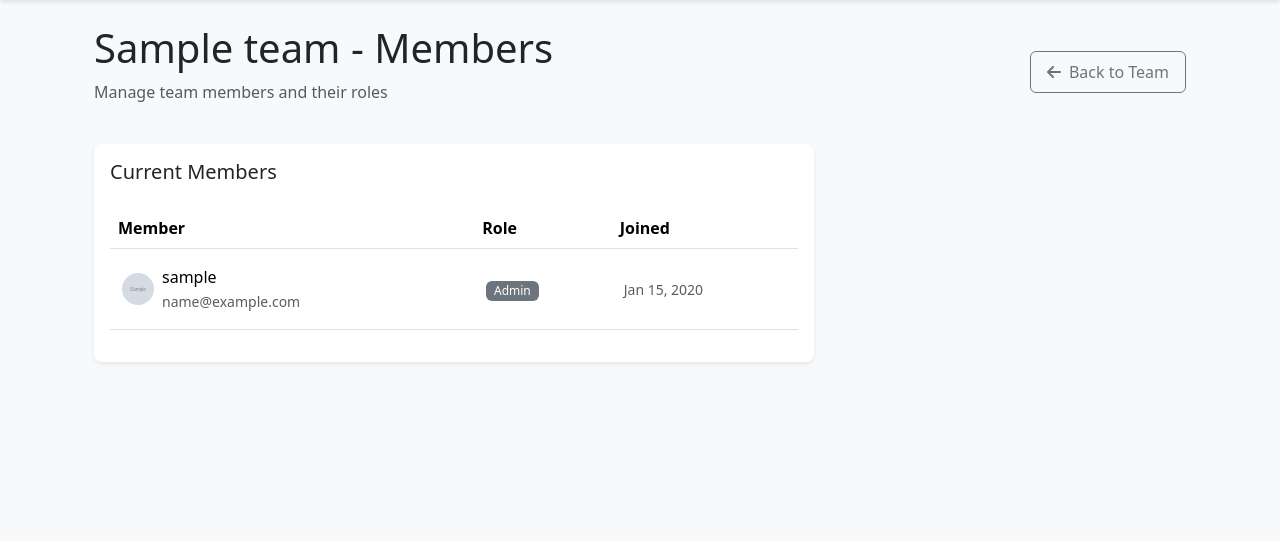
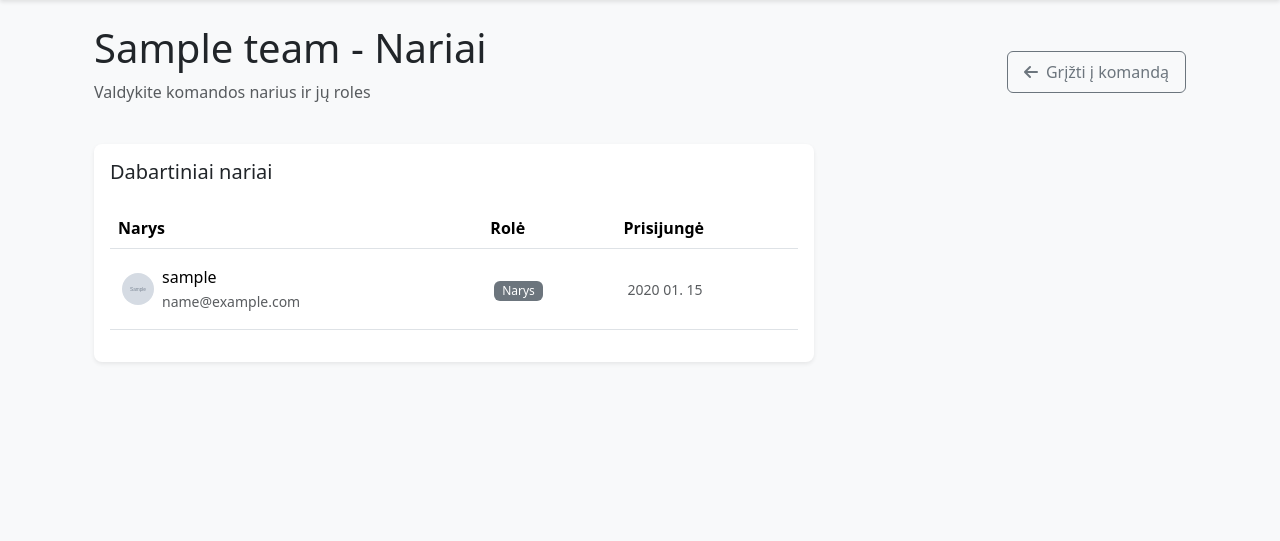
Before and after one commit to ponasObuolys/Django-Kanban, a Django app: template templates/teams/team_members.html in a window 1280 px wide. Shown: the part 56-597 px from the top of the page. Run offline with Django 3.2, Linux system fonts and the light colour scheme; the template is opened without the code that fills it: most values are stand-ins (such as "Sample title", 1, 10 or a date in 2020); grey boxes marked "Sample" are stand-in pictures; some libraries are stand-ins or nearby versions.

Commit message:
Nariu pakeitimai

```diff
--- a/templates/teams/team_members.html
+++ b/templates/teams/team_members.html
@@ -1,17 +1,17 @@
 {% extends 'base.html' %}
 {% load static %}
 
-{% block title %}Team Members - {{ team.name }} - Gretvė Tasker{% endblock %}
+{% block title %}Komandos nariai - {{ team.name }} - Gretvė Tasker{% endblock %}
 
 {% block content %}
 <div class="container">
     <div class="d-flex justify-content-between align-items-center mb-4">
         <div>
-            <h1 class="mb-2">{{ team.name }} - Members</h1>
-            <p class="text-muted">Manage team members and their roles</p>
+            <h1 class="mb-2">{{ team.name }} - Nariai</h1>
+            <p class="text-muted">Valdykite komandos narius ir jų roles</p>
         </div>
         <a href="{% url 'teams:team_detail' team_id=team.id %}" class="btn btn-outline-secondary">
-            <i class="fas fa-arrow-left me-2"></i>Back to Team
+            <i class="fas fa-arrow-left me-2"></i>Grįžti į komandą
         </a>
     </div>
 
@@ -20,17 +20,17 @@
         <div class="col-lg-8">
             <div class="card shadow-sm">
                 <div class="card-body">
-                    <h5 class="card-title mb-4">Current Members</h5>
+                    <h5 class="card-title mb-4">Dabartiniai nariai</h5>
 
                     <div class="table-responsive">
                         <table class="table table-hover align-middle">
                             <thead>
                                 <tr>
-                                    <th>Member</th>
-                                    <th>Role</th>
-                                    <th>Joined</th>
+                                    <th>Narys</th>
+                                    <th>Rolė</th>
+                                    <th>Prisijungė</th>
                                     {% if is_admin %}
-                                    <th>Actions</th>
+                                    <th>Veiksmai</th>
                                     {% endif %}
                                 </tr>
                             </thead>
@@ -53,7 +53,7 @@
                                                 <small class="text-muted">{{ membership.user.email }}</small>
                                             </div>
                                             {% if membership.user == team.owner %}
-                                            <span class="badge bg-warning ms-2">Owner</span>
+                                            <span class="badge bg-warning ms-2">Savininkas</span>
                                             {% endif %}
                                         </div>
                                     </td>
@@ -65,22 +65,22 @@
                                             <select name="role" class="form-select form-select-sm"
                                                     onchange="this.form.submit()" style="width: auto;">
                                                 <option value="member" {% if membership.role == 'member' %}selected{% endif %}>
-                                                    Member
+                                                    Narys
                                                 </option>
                                                 <option value="admin" {% if membership.role == 'admin' %}selected{% endif %}>
-                                                    Admin
+                                                    Administratorius
                                                 </option>
                                             </select>
                                         </form>
                                         {% else %}
                                         <span class="badge {% if membership.role == 'admin' %}bg-primary{% else %}bg-secondary{% endif %}">
-                                            {{ membership.role|title }}
+                                            {% if membership.role == 'admin' %}Administratorius{% else %}Narys{% endif %}
                                         </span>
                                         {% endif %}
                                     </td>
                                     <td>
                                         <small class="text-muted">
-                                            {{ membership.joined_at|date:"M d, Y" }}
+                                            {{ membership.joined_at|date:"Y m. d" }}
                                         </small>
                                     </td>
                                     {% if is_admin %}
@@ -107,13 +107,13 @@
         <div class="col-lg-4">
             <div class="card shadow-sm">
                 <div class="card-body">
-                    <h5 class="card-title mb-4">Add Member</h5>
+                    <h5 class="card-title mb-4">Pridėti narį</h5>
                     <form method="post" action="{% url 'teams:add_member' team_id=team.id %}">
                         {% csrf_token %}
                         <div class="mb-3">
-                            <label class="form-label">Select User</label>
+                            <label class="form-label">Pasirinkite vartotoją</label>
                             <select name="user_id" class="form-select" required>
-                                <option value="">Choose a user...</option>
+                                <option value="">Pasirinkite vartotoją...</option>
                                 {% for user in users %}
                                     {% if user not in team.members.all %}
                                         <option value="{{ user.id }}">{{ user.get_full_name|default:user.username }}</option>
@@ -123,7 +123,7 @@
                         </div>
                         <div class="d-grid">
                             <button type="submit" class="btn btn-primary">
-                                <i class="fas fa-user-plus me-2"></i>Add Member
+                                <i class="fas fa-user-plus me-2"></i>Pridėti narį
                             </button>
                         </div>
                     </form>
@@ -178,16 +178,33 @@
 </style>
 
 <script>
-function showRemoveMemberModal(userId, username) {
-    const modal = document.getElementById('removeMemberModal');
-    const form = document.getElementById('removeMemberForm');
+document.addEventListener('DOMContentLoaded', function() {
+    const removeMemberModal = document.getElementById('removeMemberModal');
+    const removeMemberForm = document.getElementById('removeMemberForm');
     const memberUsernameSpan = document.getElementById('memberUsername');
+    let bsModal = null;
 
-    form.action = `{% url 'teams:remove_member' team_id=team.id user_id=0 %}`.replace('0', userId);
-    memberUsernameSpan.textContent = username;
+    if (removeMemberModal) {
+        bsModal = new bootstrap.Modal(removeMemberModal);
+    }
 
-    const bsModal = new bootstrap.Modal(modal);
-    bsModal.show();
-}
+    window.showRemoveMemberModal = function(userId, username) {
+        if (removeMemberForm && memberUsernameSpan && bsModal) {
+            removeMemberForm.action = `{% url 'teams:remove_member' team_id=team.id user_id=0 %}`.replace('0', userId);
+            memberUsernameSpan.textContent = username;
+
+            try {
+                bsModal.show();
+            } catch (error) {
+                console.error('Klaida atidarant modalinį langą:', error);
+            }
+        }
+    };
+
+    // Išvalome modalinio lango būseną kai jis užsidaro
+    removeMemberModal?.addEventListener('hidden.bs.modal', function () {
+        memberUsernameSpan.textContent = '';
+    });
+});
 </script>
 {% endblock %}
```
Also changed, not shown: teams/views/invitation_views.py (+14 -9 lines), db.sqlite3.
